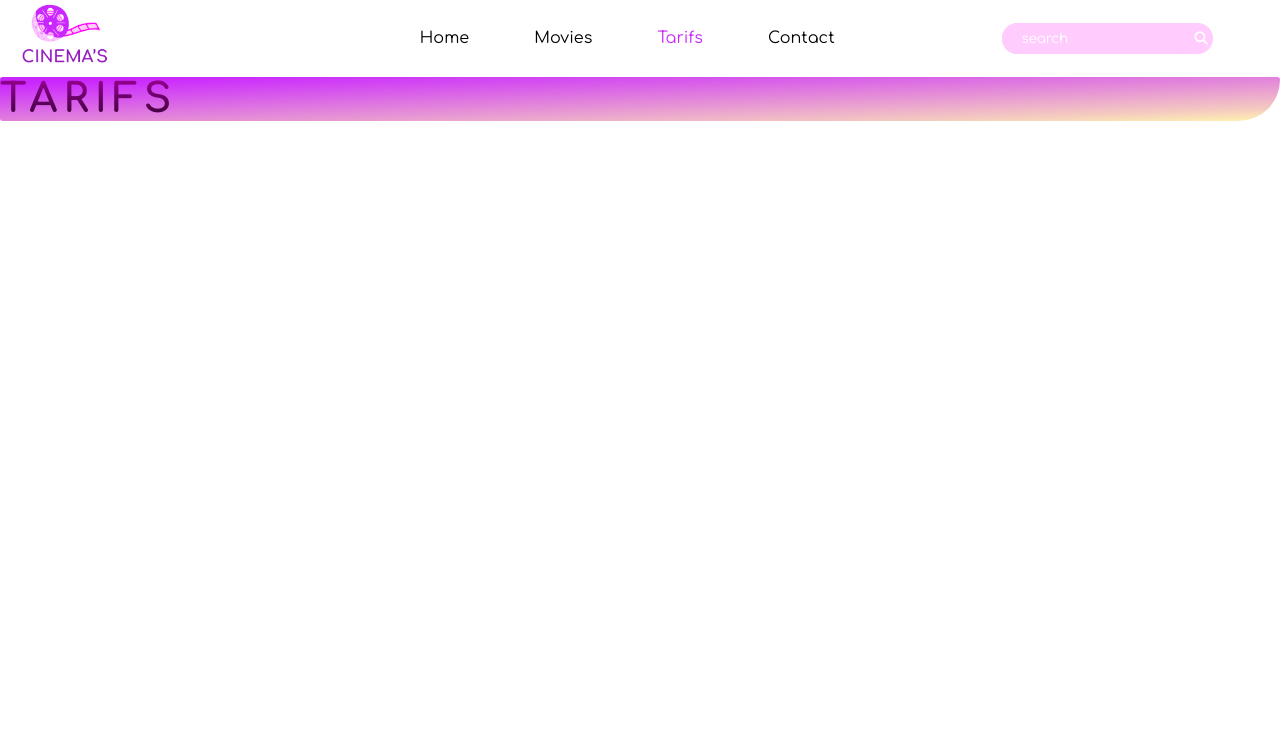
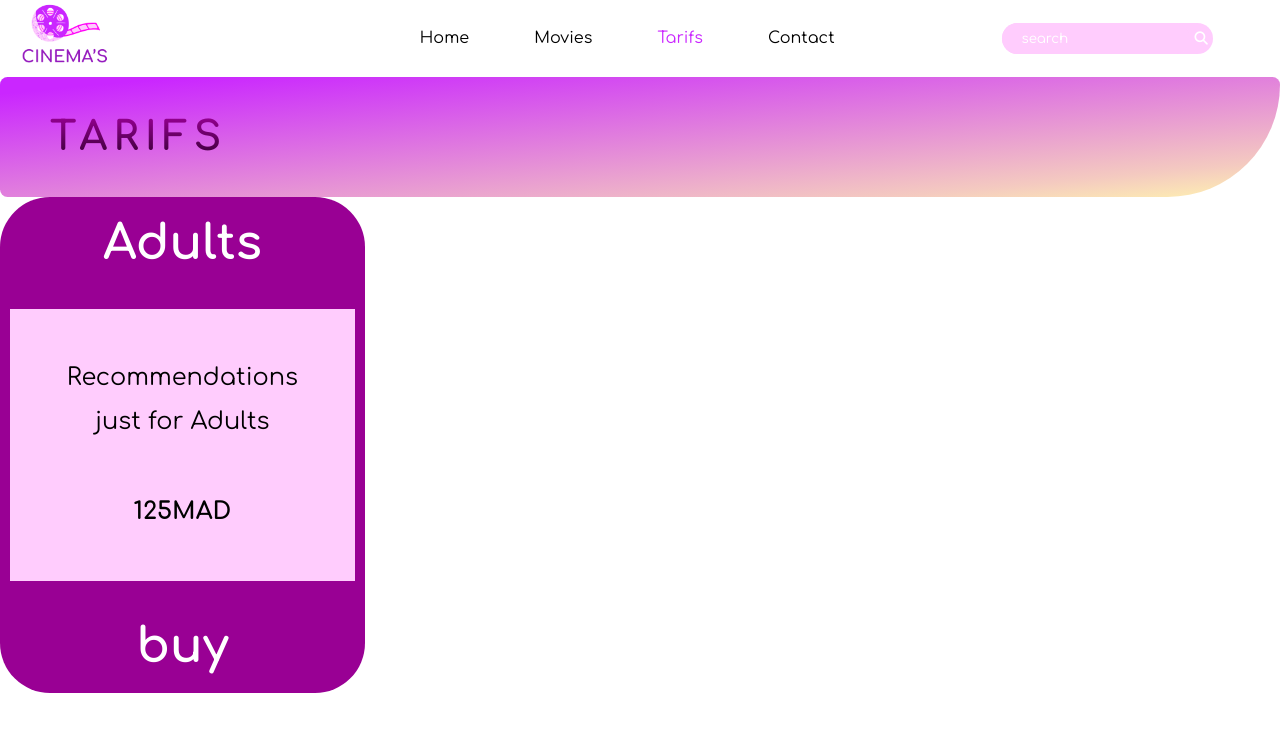
Before and after one commit to MhamedOuhanane/Brief2-CINEMA, a plain HTML site: page Tarifs.html in a window 1280 px wide. Drawn offline with Linux system fonts and the light colour scheme.

Commit message:
debut in movie

```diff
--- a/Tarifs.html
+++ b/Tarifs.html
@@ -33,7 +33,21 @@
             </div>
         </div>
     </header>
-    <section class="home_section1" id="Tarifs"><h1>TARIFS</h1></section>
+
+    <div class="home_section1" id="tarifs"><h1>TARIFS</h1></div>
+
+    <section class="tarifs">
+
+        <div class="DIV">
+           <h1>Adults</h1>
+            <div>
+                <p>Recommendations just for Adults</p>
+                <h4>125MAD</h4>
+            </div>
+            <h1>buy</h1>
+        </div>
+
+    </section>
 
 </body>
 </html>
--- a/css/style.css
+++ b/css/style.css
@@ -305,7 +305,7 @@ a{
 }
 
 .home_section4 h1{
-    font-size: 30px;
+    font-size: 32px;
     letter-spacing: 6px;
     position: absolute;
     left: 30px;
@@ -397,6 +397,9 @@ a{
     justify-content: center;
 }
 
+#movies h1{
+    margin-left: 50px;
+}
 
 #movies div{
     width: 75%;
@@ -427,7 +430,43 @@ a{
 
                            /*             TARIFS           */
 
+#tarifs{
+    height: 120px;
+    border-radius: 20px 20px 200px 20;
+    display: flex;
+    align-items: center;
+}
+
 #tarifs h1{
-    font-size: 40px;
-    background: linear-gradient(to )
+    margin-left: 50px;
 }
+
+.tarifs .DIV{
+    background-color: #990094;
+    border-radius: 50px;
+    width: 28.5%;
+    height: 496px;
+    color: white;
+    font-size: 32px;
+    display: flex;
+    justify-content: space-around;
+    padding: 0 10px;
+    flex-direction: column;
+    align-items: center;
+}
+
+.tarifs .DIV div{
+    background-color: #FFCCFD;
+    height: 54.74%;
+    width: 100%;
+    font-size:24px;
+    color: #000000;
+    line-height: 180%;
+    display: flex;
+    padding: 0 60px;
+    text-align: center;
+    flex-direction: column;
+    justify-content: space-evenly;
+    align-items: center;
+
+}
```
